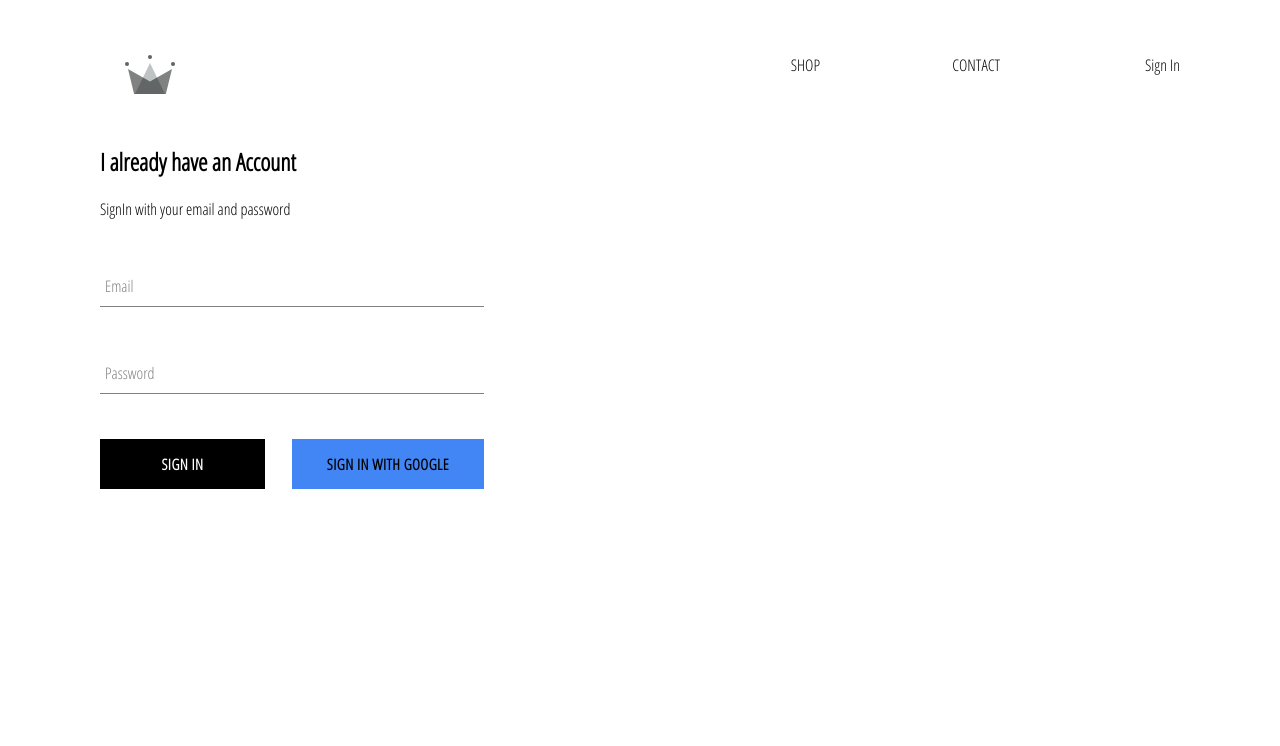
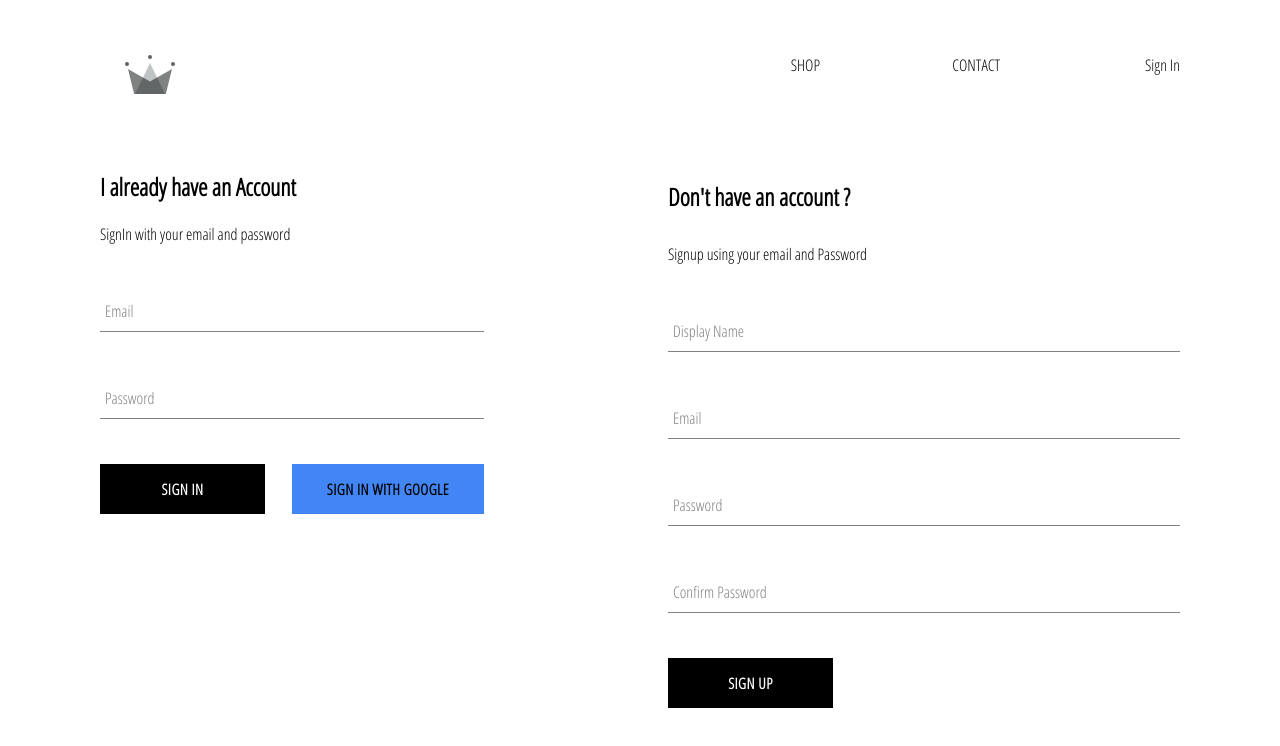
Before and after one commit to NimeshJohari02/Ecommerce-React, a React (Create React App) app: page /signin in a window 1280 px wide. Shown: the top 746 px of the page. Built offline with nearby package versions, Linux system fonts and the light colour scheme; no server answers.

Commit message:
Signup Component Integration Complete

```diff
--- a/src/App.js
+++ b/src/App.js
@@ -29,6 +29,8 @@ class App extends React.Component {
               ...snapshot.data(),
             },
           });
+
+          console.log(this.state);
         });
       } else {
         this.setState({ currentUser: null });
--- a/src/components/sign-up/sign-up.component.jsx
+++ b/src/components/sign-up/sign-up.component.jsx
@@ -39,6 +39,7 @@ class Signup extends React.Component {
     this.setState({ [name]: value });
   };
   render() {
+    const { displayName, email, password, confirmPassword } = this.state;
     return (
       <div className="sign-up">
         <h2 className="title">Don't have an account ? </h2>
@@ -47,29 +48,29 @@ class Signup extends React.Component {
           <FormInput
             type="text"
             name="displayName"
-            label="Name"
-            value={this.state.displayName}
+            label="Display Name"
+            value={displayName}
             onChange={this.handleChange}
           />
           <FormInput
             type="text"
             name="email"
             label="Email"
-            value={this.state.email}
+            value={email}
             onChange={this.handleChange}
           />
           <FormInput
             type="password"
             name="password"
             label="Password"
-            value={this.state.password}
+            value={password}
             onChange={this.handleChange}
           />
           <FormInput
             type="password"
             name="confirmPassword"
             label="Confirm Password"
-            value={this.state.confirmPassword}
+            value={confirmPassword}
             onChange={this.handleChange}
           />
           <Button type="submit">Sign Up </Button>
--- a/src/components/sign-up/sign-up.styles.scss
+++ b/src/components/sign-up/sign-up.styles.scss
@@ -1,3 +1,8 @@
 .sign-up {
-  display: ;
+  display: flex;
+  flex-direction: column;
+  width: 40vw;
+  .title {
+    margin: 30px 0px;
+  }
 }
--- a/src/firebase/firebase.utils.js
+++ b/src/firebase/firebase.utils.js
@@ -10,6 +10,7 @@ const firebaseConfig = {
   appId: "1:935450960862:web:beedb08ae48ca98a11334f",
   measurementId: "G-M1Z48KH2MZ",
 };
+firebase.initializeApp(firebaseConfig);
 export const createUserProfileDocument = async (userAuth, additionalData) => {
   if (!userAuth) {
     return;
@@ -34,7 +35,6 @@ export const createUserProfileDocument = async (userAuth, additionalData) => {
   }
   return mydata;
 };
-firebase.initializeApp(firebaseConfig);
 export const auth = firebase.auth();
 export const firestore = firebase.firestore();
 //Google Auth Util
--- a/src/pages/sign-in-and-sign-up/sign-in-and-sign-up.component.jsx
+++ b/src/pages/sign-in-and-sign-up/sign-in-and-sign-up.component.jsx
@@ -1,9 +1,11 @@
 import React from "react";
 import "./sign-in-and-sign-up.style.scss";
 import SignIn from "../../components/sign-in/sign-in.component";
+import SignUp from "../../components/sign-up/sign-up.component";
 const SignInAndSignUp = () => (
   <div className="sign-in-and-sign-up">
     <SignIn />
+    <SignUp />
   </div>
 );
 
--- a/src/pages/sign-in-and-sign-up/sign-in-and-sign-up.style.scss
+++ b/src/pages/sign-in-and-sign-up/sign-in-and-sign-up.style.scss
@@ -0,0 +1,6 @@
+.sign-in-and-sign-up {
+  width: 100%;
+  display: flex;
+  justify-content: space-between;
+  margin: 50px auto;
+}
```
